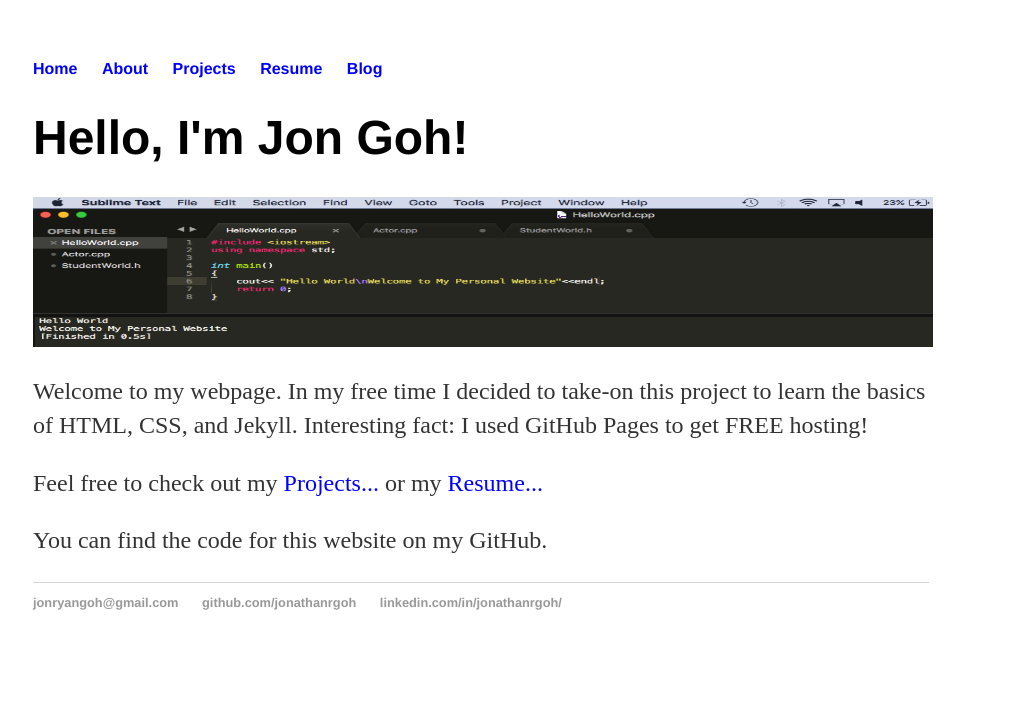
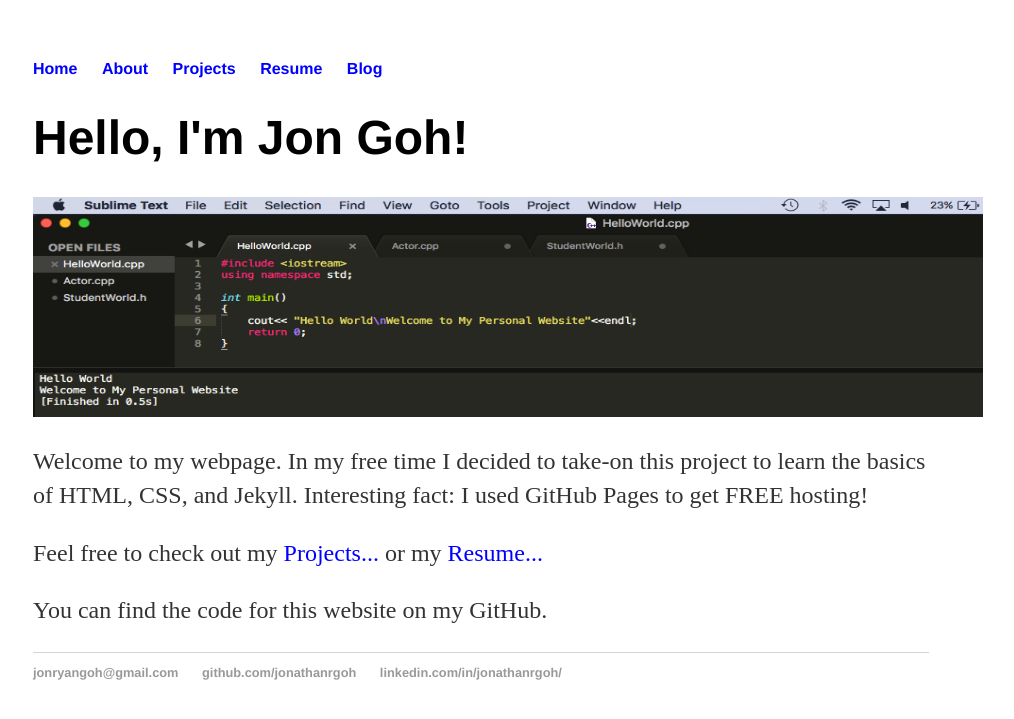
Before and after one commit to jonathanrgoh/jonathanrgoh.github.io, a Jekyll site: the page built from index.html, in a window 1280 px wide. Shown: the top 719 px of the page, without its empty margins (159-1173 px from the left). Built offline with Jekyll 4.4.1, drawn with Linux system fonts in a browser that asks for light colours.

Commit message:
Update index.html

```diff
--- a/index.html
+++ b/index.html
@@ -4,7 +4,7 @@
 ---
 <div class="blurb">
 	<h1>Hello, I'm Jon Goh!</h1>
-	<img src="\images\home\HelloWorld.png" style="width:900px;height:150px;" alt="HelloWorld">
+	<img src="\images\home\HelloWorld.png" style="width:950px;height:220px;" alt="HelloWorld">
 
 		<p>Welcome to my webpage. In my free time I decided to take-on this project to learn the basics of HTML, CSS, and Jekyll. Interesting fact: I used GitHub Pages to get FREE hosting!</p>
 		<p>Feel free to check out my <a href="/projects" style="color:blue;">Projects...</a> or my <a href="/resume" style="color:blue;">Resume...</a> </p>
```
